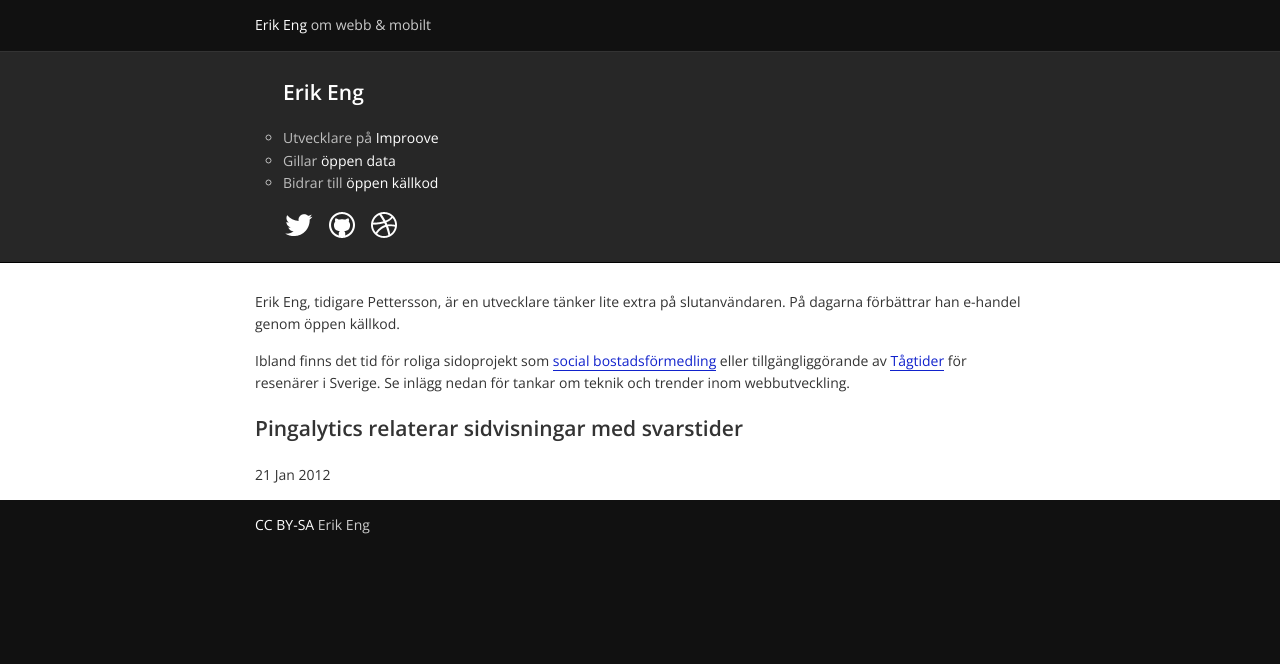
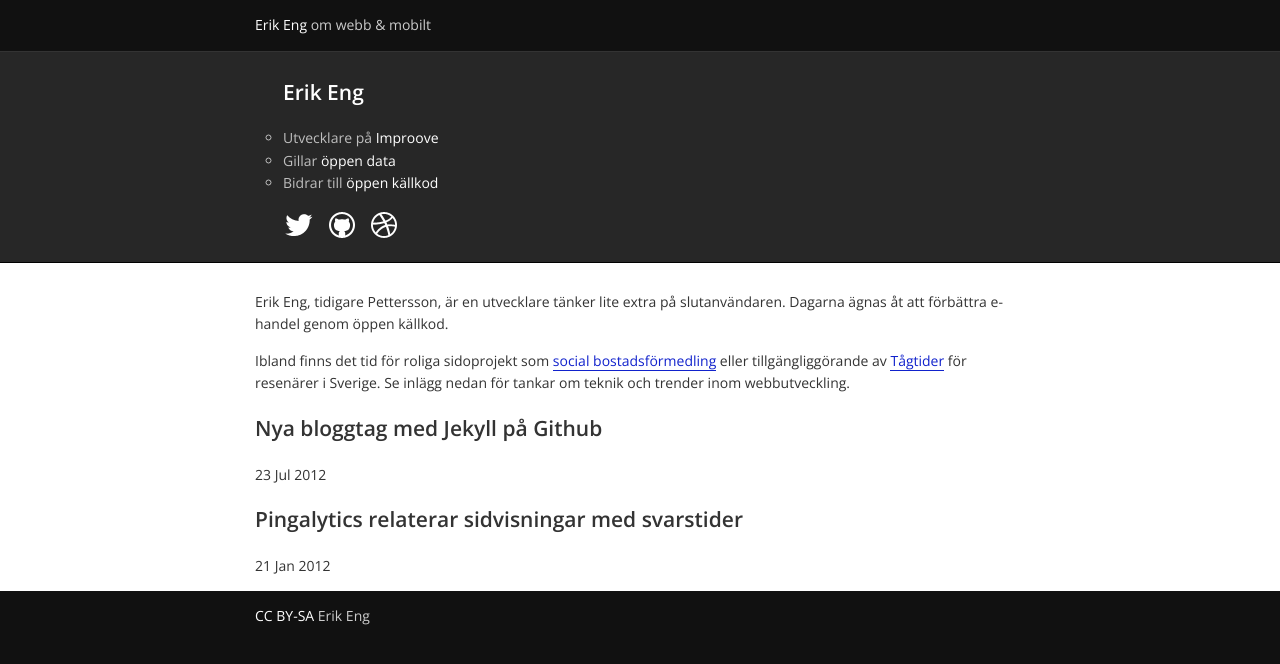
Before and after one commit to ptz0n/ptz0n.github.io, a Jekyll site: the page built from index.md, in a window 1280 px wide. Shown: the top 664 px of the page. Built offline with Jekyll 4.4.1, drawn with Linux system fonts in a browser that asks for light colours.

Commit message:
Jekyll post and copy changes to front page.

```diff
--- a/index.md
+++ b/index.md
@@ -3,7 +3,7 @@ layout: front
 title: Erik Eng utvecklar för webb &amp; mobilt
 ---
 
-Erik Eng, tidigare Pettersson, är en utvecklare tänker lite extra på slutanvändaren. På dagarna förbättrar han e-handel genom öppen källkod.
+Erik Eng, tidigare Pettersson, är en utvecklare tänker lite extra på slutanvändaren. Dagarna ägnas åt att förbättra e-handel genom öppen källkod.
 
 Ibland finns det tid för roliga sidoprojekt som <a href="http://www.hittebo.se/" title="Hittebo">social bostadsförmedling</a> eller tillgängliggörande av <a href="http://tagtider.net/">Tågtider</a> för resenärer i Sverige. Se inlägg nedan för tankar om teknik och trender inom webbutveckling.
 
```
Also changed, not shown: _posts/2012-07-23-nya-tag-med-jekyll-pa-github.md (added, +16 -0 lines).
